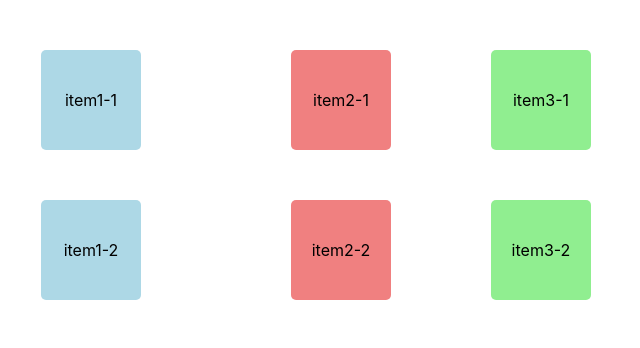
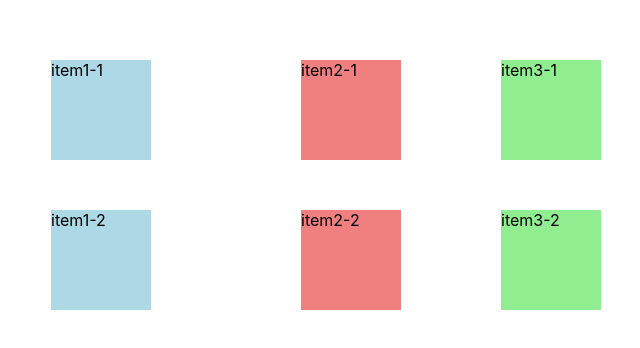
Before and after one commit to ZeviLiao/test-dnd-start, a React (Create React App) app: page / in a window 1280 px wide. Shown: the top 348 px of the page, without its empty margins (9-649 px from the left). Built offline with nearby package versions, Linux system fonts and the light colour scheme.

Commit message:
remove drop area

```diff
--- /dev/null
+++ b/public/others-code/page1.html
@@ -0,0 +1,162 @@
+<!DOCTYPE html>
+<html lang="en">
+<head>
+  <meta charset="UTF-8">
+  <meta name="viewport" content="width=device-width, initial-scale=1.0">
+  <title>Draggable Divs with Placeholder</title>
+  <style>
+    body {
+      display: flex;
+      justify-content: space-around;
+      height: 100vh;
+      align-items: center;
+    }
+
+    .container {
+      position: relative;
+      width: 100px;
+      height: 100px;
+    }
+
+    .draggable {
+      width: 100px;
+      height: 100px;
+      background-color: lightblue;
+      position: absolute;
+      cursor: grab;
+      border: 2px solid black;
+      transition: background-color 0.3s, border 0.3s; /* 原有 transition */
+    }
+
+    .placeholder {
+      width: 100px;
+      height: 100px;
+      background-color: lightgray;
+      border: 2px dashed gray;
+      position: absolute;
+      top: 0;
+      left: 0;
+      visibility: hidden;
+    }
+
+    .overlay {
+      background-color: rgba(0, 0, 255, 0.5);
+      border: 2px dashed black;
+      z-index: 10;
+    }
+  </style>
+</head>
+<body>
+
+  <div class="container">
+    <div id="box1" class="draggable"></div>
+    <div id="placeholder1" class="placeholder"></div>
+  </div>
+
+  <div class="container">
+    <div id="box2" class="draggable"></div>
+    <div id="placeholder2" class="placeholder"></div>
+  </div>
+
+  <script>
+    const boxes = document.querySelectorAll('.draggable');
+    let activeBox = null;
+    let startX = 0, startY = 0;
+    let initialMouseX = 0, initialMouseY = 0;
+
+    boxes.forEach(box => {
+      box.addEventListener('mousedown', dragStart);
+    });
+
+    function dragStart(e) {
+      activeBox = e.target;
+
+      // 記錄初始的位置
+      startX = activeBox.offsetLeft;
+      startY = activeBox.offsetTop;
+
+      // 記錄鼠標的位置
+      initialMouseX = e.clientX;
+      initialMouseY = e.clientY;
+
+      // 停止 transition 動畫並顯示佔位符
+      activeBox.style.transition = 'none';
+      activeBox.classList.add('overlay');
+      activeBox.nextElementSibling.style.visibility = "visible";
+
+      document.addEventListener('mousemove', dragMove);
+      document.addEventListener('mouseup', dragEnd);
+    }
+
+    function dragMove(e) {
+      if (!activeBox) return;
+
+      const dx = e.clientX - initialMouseX; // 鼠標 x 方向的移動距離
+      const dy = e.clientY - initialMouseY; // 鼠標 y 方向的移動距離
+
+      // 更新 box 的位置
+      activeBox.style.left = `${startX + dx}px`;
+      activeBox.style.top = `${startY + dy}px`;
+
+      checkCollision(activeBox);
+    }
+
+    function dragEnd() {
+      // 拖放結束，回到初始位置，並恢復 transition 動畫
+      activeBox.style.left = `${startX}px`;
+      activeBox.style.top = `${startY}px`;
+      activeBox.style.transition = 'left 0.3s, top 0.3s';  // 更改回到原位的動畫時間
+
+      // 確保動畫結束後再隱藏佔位符並重置樣式
+      activeBox.addEventListener('transitionend', function() {
+        activeBox.nextElementSibling.style.visibility = "hidden";  // 隱藏佔位符
+        resetBoxStyle(activeBox);  // 重置 box 樣式
+      }, { once: true });
+
+      // 移除事件監聽
+      document.removeEventListener('mousemove', dragMove);
+      document.removeEventListener('mouseup', dragEnd);
+      activeBox = null;
+
+      // 恢復鼠標樣式
+      document.body.style.cursor = 'default';
+    }
+
+    function checkCollision(draggedBox) {
+      let isColliding = false;
+
+      boxes.forEach(box => {
+        if (box !== draggedBox) {
+          const draggedRect = draggedBox.getBoundingClientRect();
+          const boxRect = box.getBoundingClientRect();
+
+          if (
+            draggedRect.left < boxRect.right &&
+            draggedRect.right > boxRect.left &&
+            draggedRect.top < boxRect.bottom &&
+            draggedRect.bottom > boxRect.top
+          ) {
+            isColliding = true;
+          }
+        }
+      });
+
+      // 如果碰撞則顯示加號鼠標
+      if (isColliding) {
+        draggedBox.style.cursor = 'copy';  // 只在被拖动的 box 上更改鼠标样式
+      } else {
+        draggedBox.style.cursor = 'grabbing';  // 拖動時的默认樣式
+      }
+    }
+
+    // 重置 box 樣式
+    function resetBoxStyle(box) {
+      box.style.left = '';  // 重置位置
+      box.style.top = '';  // 重置位置
+      box.style.transition = '';  // 移除 transition 動畫
+      box.classList.remove('overlay');  // 移除 overlay 樣式
+      box.style.cursor = 'grab';  // 恢復 grab 樣式
+    }
+  </script>
+</body>
+</html>
--- a/src/App.js
+++ b/src/App.js
@@ -9,48 +9,63 @@ import "./styles.css"; // Ensure you have a CSS file for styles
 
 // Define the valid drop relationships
 const validDropGroups = {
-  item1: ["item2"],  // item1 can drop only on item2
+  item1: ["item2"], // item1 can drop only on item2
   item2: ["item1", "item3"], // item2 can drop on item1 or item3
-  item3: ["item2"],  // item3 can drop only on item2
+  item3: ["item2"], // item3 can drop only on item2
 };
 
 // Helper function to check if drop is valid based on item type
 const isValidDrop = (draggedId, droppableId) => {
-  const draggedGroup = draggedId.split('-')[0];
-  const droppableGroup = droppableId.split('-')[0];
-
-  // Check if the droppableGroup is in the array of valid drops for the draggedGroup
+  const draggedGroup = draggedId.split("-")[0];
+  const droppableGroup = droppableId.split("-")[0];
   return validDropGroups[draggedGroup]?.includes(droppableGroup);
 };
 
-// DraggableItem component
-const DraggableItem = ({ id, color, isOver, isDragging, zIndex }) => {
+// DraggableDroppableItem component
+const DraggableDroppableItem = ({
+  id,
+  color,
+  position,
+  isOver,
+  isDragging,
+  zIndex,
+  onDragStart,
+}) => {
   const { attributes, listeners, setNodeRef, transform } = useDraggable({ id });
+  const { setNodeRef: setDroppableRef } = useDroppable({ id });
 
   const style = {
     transform: `translate3d(${transform?.x || 0}px, ${transform?.y || 0}px, 0)`,
     backgroundColor: isDragging ? color : isOver ? "yellow" : color,
     border: isDragging ? "2px solid blue" : "none",
     cursor: isDragging ? "grabbing" : "grab",
-    zIndex, // Use dynamic zIndex
+    zIndex,
     transition: !isDragging ? "transform 0.3s ease" : "none",
-    position: "relative", // Set position relative for icon positioning
+    position: "relative",
+    width: "100px", // Ensure consistent size
+    height: "100px", // Ensure consistent size
+    margin: "10px", // Adjust margin as needed
   };
 
   return (
+    <div
+      ref={setDroppableRef}
+      style={{ position: "absolute", top: position.y, left: position.x }}
+    >
       <div
         ref={setNodeRef}
         {...listeners}
         {...attributes}
         className="draggable-item"
         style={style}
+        onMouseDown={onDragStart} // Track the drag start
       >
         {id}
-      {(isOver!==null && isDragging) && (
+        {isOver!==null && isDragging && (
           <span
             style={{
               position: "absolute",
-            top: -10, // Adjust the position of the icon as needed
+              top: -10,
               right: -10,
               fontSize: "24px",
               color: "green",
@@ -60,44 +75,16 @@ const DraggableItem = ({ id, color, isOver, isDragging, zIndex }) => {
           </span>
         )}
       </div>
-  );
-};
-
-// DroppableArea component
-const DroppableArea = ({
-  id,
-  children,
-  position,
-  isOver,
-  isDragging,
-  zIndex,
-}) => {
-  const { setNodeRef } = useDroppable({ id });
-
-  const style = {
-    position: "absolute",
-    top: position.y,
-    left: position.x,
-    width: "100px",
-    height: "100px",
-    backgroundColor: isOver ? "yellow" : "transparent", // Change to yellow when over
-    border: isOver ? "2px dashed gray" : "none",
-    zIndex, // Dynamic zIndex passed here
-  };
-
-  return (
-    <div ref={setNodeRef} style={style}>
-      {children}
       {isDragging && (
         <div
           style={{
             position: "absolute",
-            top: 0,
-            left: 0,
-            width: "100%",
-            height: "100%",
-            backgroundColor: "rgba(0, 255, 0, 0.2)", // Green placeholder
-            border: "2px dashed green",
+            top: 10,
+            left: 10,
+            width: "100px", // Ensure it matches the width of the draggable item
+            height: "100px", // Ensure it matches the height of the draggable item
+            backgroundColor: "rgba(0, 255, 0, 0.2)", // Adjust the transparency
+            border: "2px dashed green", // Thinner border
             pointerEvents: "none",
           }}
         />
@@ -108,17 +95,42 @@ const DroppableArea = ({
 
 const App = () => {
   const initialPositions = [
-    // Vertical layout for item1-*
-    { id: "item1-1", color: "lightblue", position: { x: 50, y: 50 }, zIndex: 1 },
-    { id: "item1-2", color: "lightblue", position: { x: 50, y: 200 }, zIndex: 1 },
-
-    // Vertical layout for item2-*
-    { id: "item2-1", color: "lightcoral", position: { x: 300, y: 50 }, zIndex: 1 },
-    { id: "item2-2", color: "lightcoral", position: { x: 300, y: 200 }, zIndex: 1 },
-
-    // Vertical layout for item3-*
-    { id: "item3-1", color: "lightgreen", position: { x: 500, y: 50 }, zIndex: 1 },
-    { id: "item3-2", color: "lightgreen", position: { x: 500, y: 200 }, zIndex: 1 },
+    {
+      id: "item1-1",
+      color: "lightblue",
+      position: { x: 50, y: 50 },
+      zIndex: 1,
+    },
+    {
+      id: "item1-2",
+      color: "lightblue",
+      position: { x: 50, y: 200 },
+      zIndex: 1,
+    },
+    {
+      id: "item2-1",
+      color: "lightcoral",
+      position: { x: 300, y: 50 },
+      zIndex: 1,
+    },
+    {
+      id: "item2-2",
+      color: "lightcoral",
+      position: { x: 300, y: 200 },
+      zIndex: 1,
+    },
+    {
+      id: "item3-1",
+      color: "lightgreen",
+      position: { x: 500, y: 50 },
+      zIndex: 1,
+    },
+    {
+      id: "item3-2",
+      color: "lightgreen",
+      position: { x: 500, y: 200 },
+      zIndex: 1,
+    },
   ];
 
   const [items, setItems] = useState(initialPositions);
@@ -131,7 +143,13 @@ const App = () => {
   const handleDragOver = (event) => {
     const { active, over } = event;
 
-    if (over && active.id !== over.id && isValidDrop(active.id, over.id)) {
+    // Ensure active and over are defined before checking their IDs
+    if (
+      active &&
+      over &&
+      active.id !== over.id &&
+      isValidDrop(active.id, over.id)
+    ) {
       setOverlappingItem(over.id);
     } else {
       setOverlappingItem(null);
@@ -141,7 +159,8 @@ const App = () => {
   const handleDragEnd = (event) => {
     const { active, over } = event;
 
-    if (over && isValidDrop(active.id, over.id)) {
+    // Ensure active and over are defined before accessing their IDs
+    if (active && over && isValidDrop(active.id, over.id)) {
       setConfirmedPair({ from: active.id, to: over.id });
       setShowConfirm(true);
     } else {
@@ -150,6 +169,8 @@ const App = () => {
   };
 
   const handleDragStart = (event) => {
+    if (!event.active) return; // Check if active is defined
+
     setDraggingItem(event.active.id);
 
     // Update zIndex for the dragging item
@@ -176,14 +197,22 @@ const App = () => {
       // If confirmed, swap the positions of the two items
       const updatedItems = items.map((item) => {
         if (item.id === confirmedPair.from) {
-          return { ...item, position: items.find((el) => el.id === confirmedPair.to).position };
+          return {
+            ...item,
+            position: items.find((el) => el.id === confirmedPair.to).position,
+          };
         } else if (item.id === confirmedPair.to) {
-          return { ...item, position: items.find((el) => el.id === confirmedPair.from).position };
+          return {
+            ...item,
+            position: items.find((el) => el.id === confirmedPair.from).position,
+          };
         }
         return item;
       });
       setItems(updatedItems);
-      setLinkMessage(`${confirmedPair.from} is linked with ${confirmedPair.to}`); // Show success message
+      setLinkMessage(
+        `${confirmedPair.from} is linked with ${confirmedPair.to}`
+      ); // Show success message
     }
     resetDragStates(); // Reset states after confirmation or cancellation
   };
@@ -197,22 +226,16 @@ const App = () => {
         collisionDetection={rectIntersection}
       >
         {items.map((item) => (
-          <DroppableArea
+          <DraggableDroppableItem
             key={item.id}
             id={item.id}
+            color={item.color}
             position={item.position}
-            isOver={overlappingItem === item.id}
-            isDragging={draggingItem === item.id}
-            zIndex={item.zIndex} // Dynamic zIndex passed here
-          >
-            <DraggableItem
-              id={item.id}
-              color={item.color}
             isOver={overlappingItem && overlappingItem === item.id}
             isDragging={draggingItem === item.id}
-              zIndex={item.zIndex} // Dynamic zIndex passed here
+            zIndex={item.zIndex}
+            onDragStart={handleDragStart} // Pass drag start handler
           />
-          </DroppableArea>
         ))}
       </DndContext>
 
--- a/src/styles.css
+++ b/src/styles.css
@@ -1,62 +1,24 @@
-.draggable-item {
-    width: 100px;
-    height: 100px;
-    display: flex;
-    align-items: center;
-    justify-content: center;
-    border: 1px solid #ccc;
-    border-radius: 5px;
-    user-select: none; /* 防止拖动时选择文本 */
-  }
-
-  .overlay {
-    position: absolute;
-    top: 10px;
-    left: 10px;
-    color: white;
-    background: rgba(0, 0, 0, 0.7);
-    padding: 10px;
-    border-radius: 5px;
-  }
-
-  .link-message {
-    margin-top: 20px;
-    padding: 10px;
-    background-color: #d4edda;
-    color: #155724;
-    border: 1px solid #c3e6cb;
-    border-radius: 5px;
-    font-weight: bold;
-    width: 100%;
-    text-align: center;
-  }
-
 .confirm-overlay {
   position: fixed;
   top: 0;
   left: 0;
-    width: 100vw;
-    height: 100vh;
-    background: rgba(0, 0, 0, 0.5);
+  width: 100%;
+  height: 100%;
+  background-color: rgba(0, 0, 0, 0.5);
   display: flex;
   justify-content: center;
   align-items: center;
 }
 
 .confirm-dialog {
-    background-color: white;
+  background: white;
   padding: 20px;
-    border-radius: 10px;
-    text-align: center;
-    box-shadow: 0 2px 10px rgba(0, 0, 0, 0.1);
+  border-radius: 5px;
+  box-shadow: 0 0 10px rgba(0, 0, 0, 0.5);
 }
 
-  .confirm-dialog p {
-    margin-bottom: 20px;
+.link-message {
+  margin-top: 20px;
+  font-weight: bold;
+  color: green;
 }
-
-  .confirm-dialog button {
-    margin: 10px;
-    padding: 10px 20px;
-    cursor: pointer;
-  }
```
Lines whose indentation alone changed are shown as unchanged.
